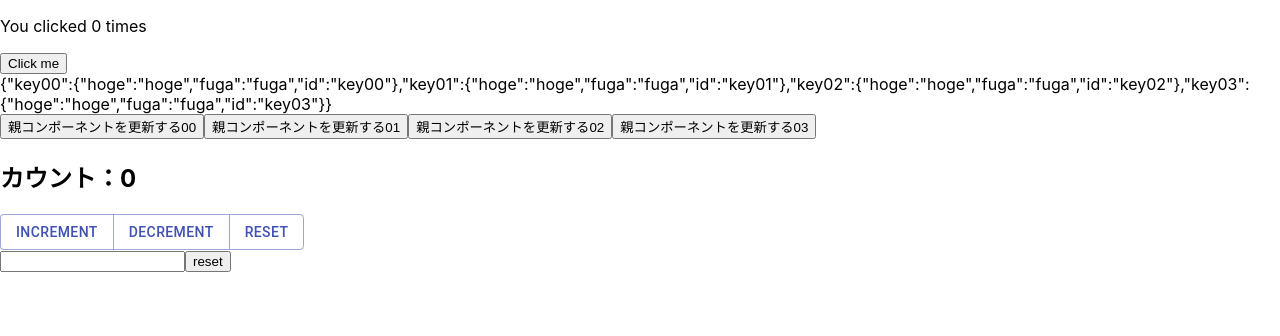
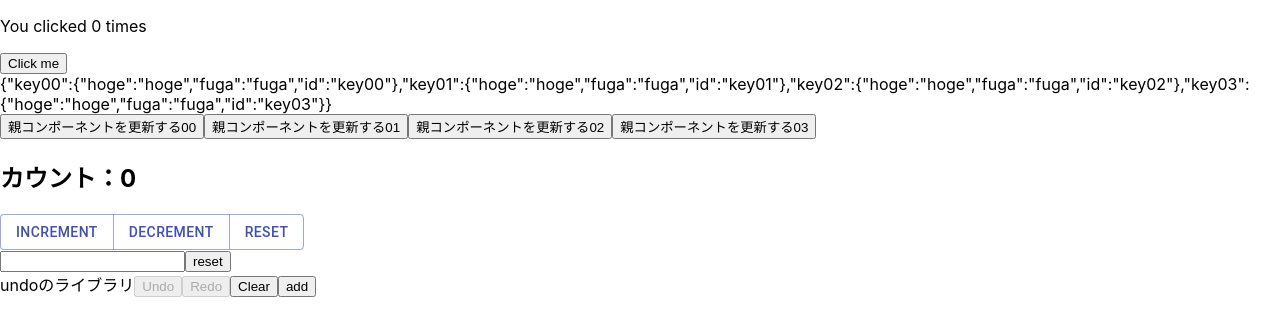
Before and after one commit to mochi5o/react-state-practice, a React (Create React App) app: page / in a window 1280 px wide. Shown: the top 336 px of the page. Built offline with nearby package versions, Linux system fonts and the light colour scheme.

Commit message:
countのindexを使って要素をhistoryに追加していく フロントの実装がないのでカウンタは別ボタンでインクリメントした

```diff
--- a/package.json
+++ b/package.json
@@ -10,6 +10,7 @@
     "react": "^17.0.2",
     "react-dom": "^17.0.2",
     "react-scripts": "4.0.3",
+    "use-undo": "^1.0.3",
     "web-vitals": "^1.1.1"
   },
   "scripts": {
--- a/src/App.js
+++ b/src/App.js
@@ -1,4 +1,5 @@
 import React, { useState, useEffect, useReducer } from 'react';
+import useUndo from './UseHistory';
 import Child from "./Child";
 import Counter from "./Counter";
 import History from "./History";
@@ -12,20 +13,19 @@
     key02: { hoge: 'hoge', fuga: 'fuga', id: 'key02', },
     key03: { hoge: 'hoge', fuga: 'fuga', id: 'key03', },
   });
-
   const handleChange = (val) => {
     setObj({...obj, ...val})
   }
   // すべてはuseEffectにまかせる（この中でstateを更新する処理をかかないこと！）
   useEffect(() => {
-    // document.title = `You clicked ${count} times`;
-    console.log(obj);
-    console.log(count);
+    document.title = `You clicked ${count} times`;
   });
 
   const addCount = () => {
     setCount(count + 1);
   }
+
+  const { state, set, undo, redo, clear, canUndo, canRedo } = useUndo([]);
 
   return (
     <div>
@@ -45,6 +45,17 @@
         <Counter />
       </div>
       <History />
+      <div>
+        undoのライブラリ
+        <button onClick={undo} disabled={!canUndo}>
+          Undo
+        </button>
+        <button onClick={redo} disabled={!canRedo}>
+          Redo
+        </button>
+        <button onClick={clear}>Clear</button>
+        <button onClick={() => set({ ...state, [count]: "a" })}>add</button>
+      </div>
     </div>
   );
 }
--- a/src/History.js
+++ b/src/History.js
@@ -24,7 +24,6 @@
 //作成したreducerFunc関数とhistoryStateをuseReducerに渡す
 //useReducerはhistoryStateとdispatchをペアで返すので、それぞれを分割代入
   const [history, dispatch] = useReducer(reducerFunc, initialValue)
-//カウント数とそれぞれのactionを実行する<Button/>を設置する
   return (
     <>
       <div>
--- /dev/null
+++ b/src/UseHistory.js
@@ -0,0 +1,100 @@
+import { useReducer, useCallback } from 'react';
+
+// Initial state that we pass into useReducer
+const initialState = {
+  // Array of previous state values updated each time we push a new state
+  past: [],
+  // Current state value
+  present: null,
+  // Will contain "future" state values if we undo (so we can redo)
+  future: [],
+};
+
+// Our reducer function to handle state changes based on action
+const reducer = (state, action) => {
+  const { past, present, future } = state;
+
+  switch (action.type) {
+    case 'UNDO':
+      const previous = past[past.length - 1];
+      const newPast = past.slice(0, past.length - 1);
+      console.log(present);
+      return {
+        past: newPast,
+        present: previous,
+        future: [present, ...future]
+      };
+    case 'REDO':
+      const next = future[0];
+      const newFuture = future.slice(1);
+      console.log(present);
+      return {
+        past: [...past, present],
+        present: next,
+        future: newFuture
+      };
+    case 'SET':
+      const { newPresent } = action;
+
+      if (newPresent === present) {
+        return state;
+      }
+      console.log(present);
+      return {
+        past: [...past, present],
+        present: newPresent,
+        future: [],
+      };
+    case 'CLEAR':
+      const { initialPresent } = action;
+
+      return {
+        ...initialState,
+        present: initialPresent
+      };
+  }
+};
+
+const useHistory = initialPresent => {
+  const [state, dispatch] = useReducer(reducer, {
+    ...initialState,
+    present: initialPresent
+  });
+
+  const canUndo = state.past.length !== 0;
+  const canRedo = state.future.length !== 0;
+
+  // Setup our callback functions
+  // We memoize with useCallback to prevent unecessary re-renders
+
+  const undo = useCallback(
+    () => {
+      if (canUndo) {
+        dispatch({ type: 'UNDO' });
+      }
+    },
+    [canUndo, dispatch]
+  );
+
+  const redo = useCallback(
+    () => {
+      if (canRedo) {
+        dispatch({ type: 'REDO' });
+      }
+    },
+    [canRedo, dispatch]
+  );
+
+  const set = useCallback(newPresent => dispatch({ type: 'SET', newPresent }), [
+    dispatch
+  ]);
+
+  const clear = useCallback(() => dispatch({ type: 'CLEAR', initialPresent }), [
+    dispatch
+  ]);
+
+  // If needed we could also return past and future state
+  return { state: state.present, set, undo, redo, clear, canUndo, canRedo };
+};
+
+export default useHistory;
```
Also changed, not shown: 1 other file (tests, documents, lock files or other folders).
